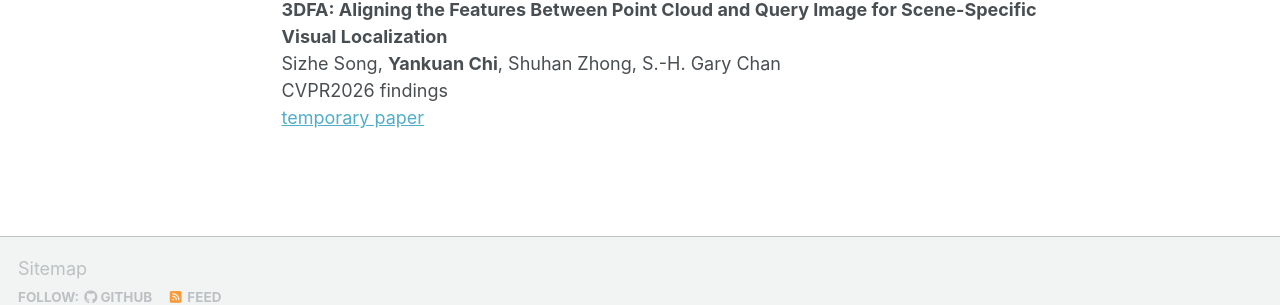
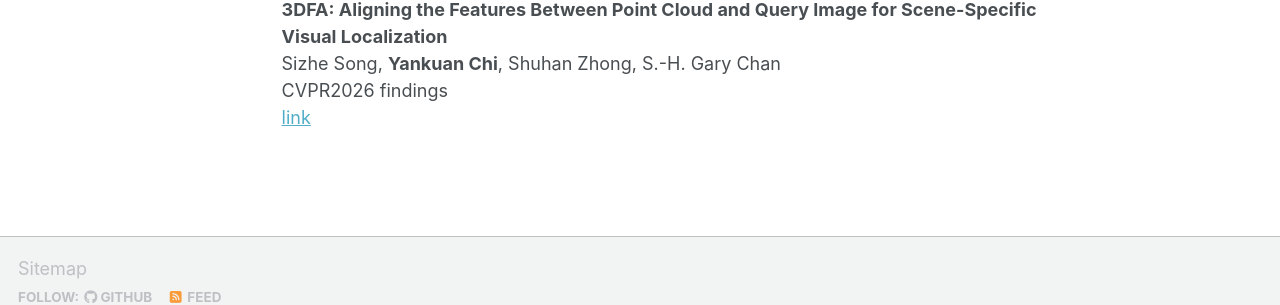
Before and after one commit to ykchizs/ykchizs.github.io, a Jekyll site: the page built from _pages/about.md, in a window 1280 px wide. Shown: the part 535-840 px from the top of the page. Built offline with Jekyll 4.4.1, drawn with Linux system fonts in a browser that asks for light colours; some web fonts are replaced; a script bundle is joined from its source files by our own code; library files that are not in the unit come from our copies.

Commit message:
update 3DFA's link

```diff
--- a/_pages/about.md
+++ b/_pages/about.md
@@ -21,4 +21,4 @@
 **3DFA: Aligning the Features Between Point Cloud and Query Image for Scene-Specific Visual Localization**
 Sizhe Song, **Yankuan Chi**, Shuhan Zhong, S.-H. Gary Chan
 CVPR2026 findings
-[temporary paper](https://drive.google.com/file/d/1UTsTgwVxlR9AvJsBlD4sJtXrBMRNPRPS/view?usp=sharing)
+[link](https://cvpr.thecvf.com/virtual/2026/poster/40550)
```
